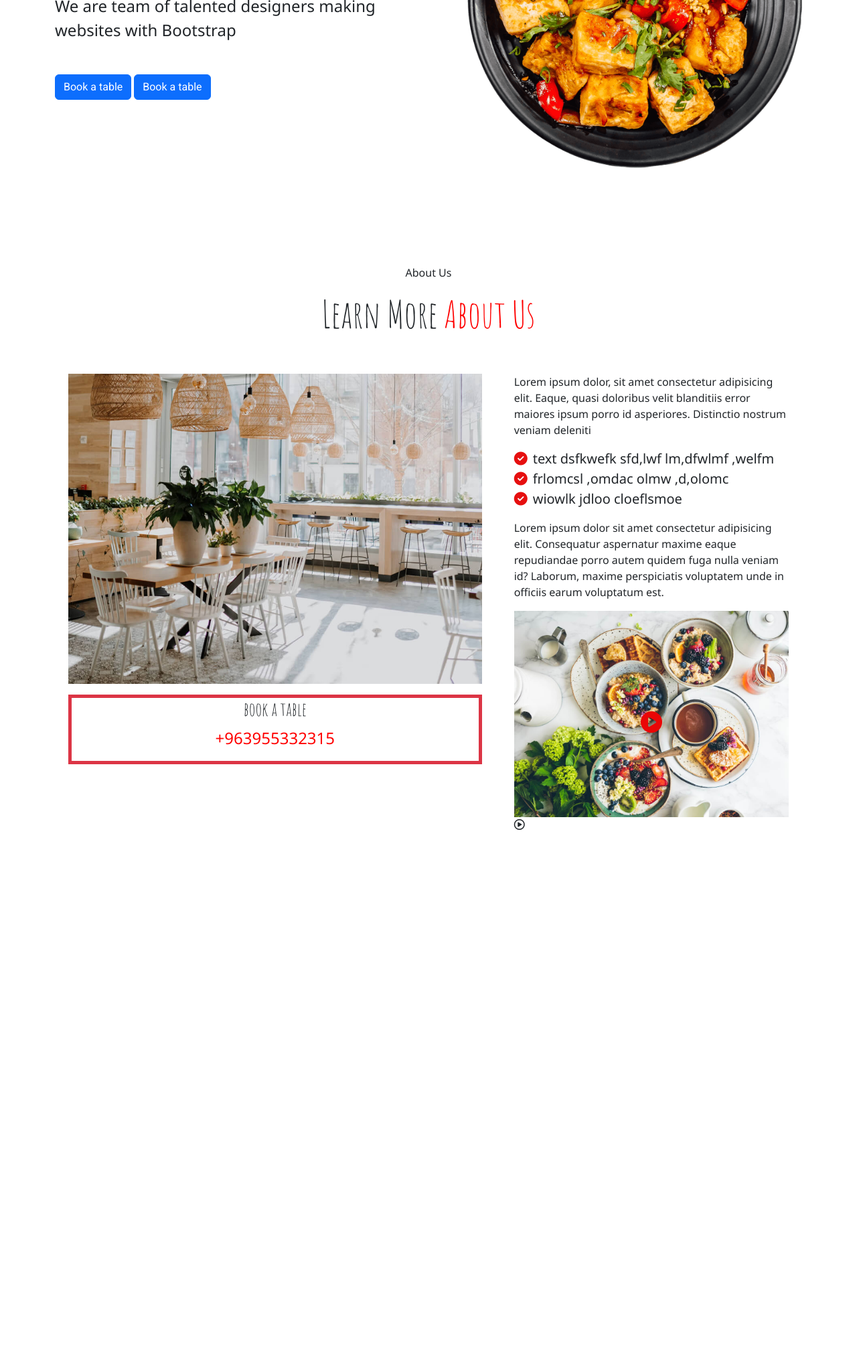
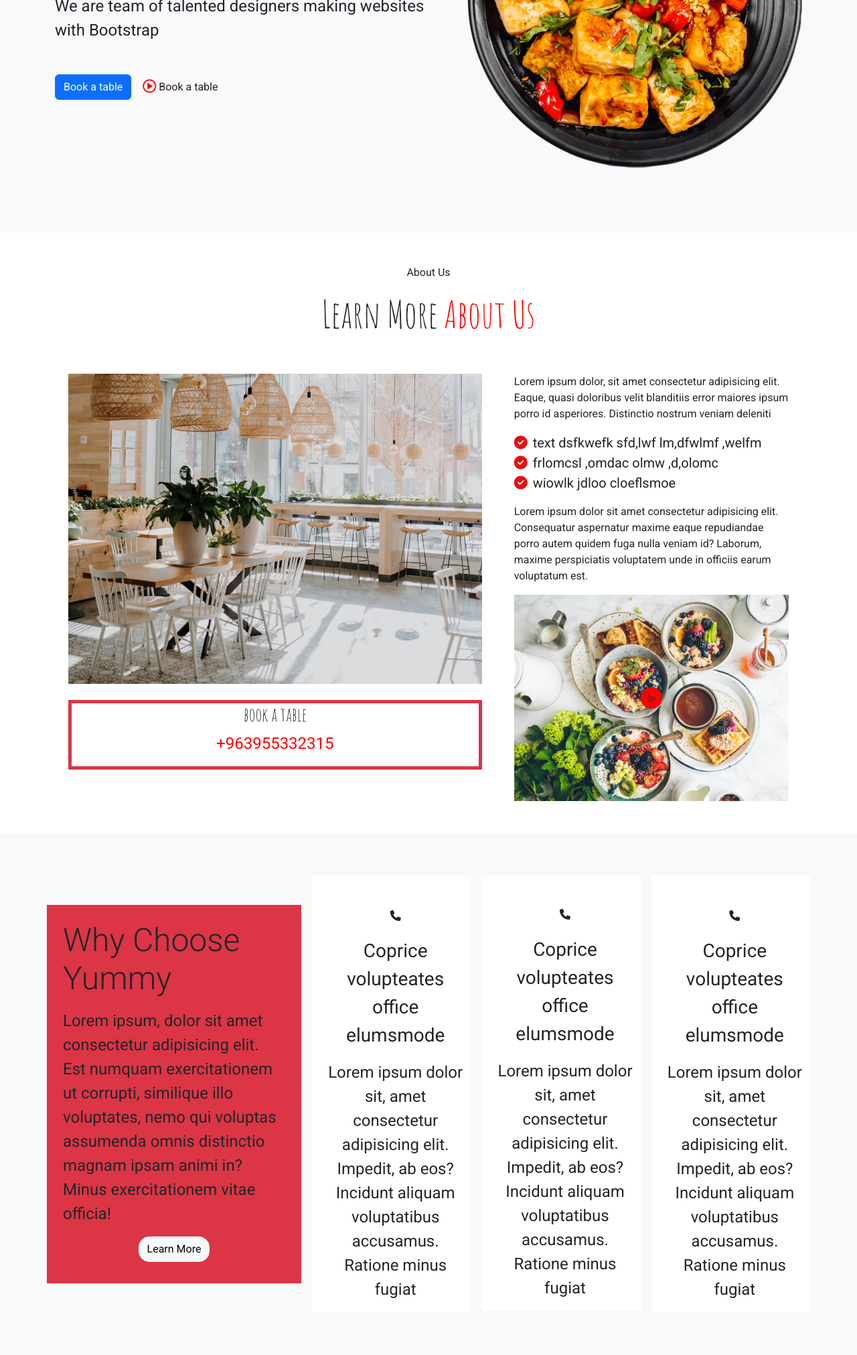
Before and after one commit to tareq5118/Project-level1, a plain HTML site: page index.html in a window 1280 px wide. Shown: the part 365-2388 px from the top of the page at 67% size. Before the commit the page ends 1657 px from the top, so only its background shows below. Drawn offline with Linux system fonts and the light colour scheme.

Commit message:
Add section Why Choose

```diff
--- a/Style.css
+++ b/Style.css
@@ -6,6 +6,7 @@
 :root{
     --var-font-fam-h:"Amatic SC", sans-serif;
     --var-font-fam: "Roboto", sans-serif;
+    /* --var-font-size-normal:16px; */
 
 }
 html{
@@ -19,7 +20,7 @@ font-family: var(--var-font-fam-h);
 }
 p,li{
     font-size: 1.5rem;
-    font-family: 'Segoe UI', Tahoma, Geneva, Verdana, sans-serif;
+    /* font-family: 'Segoe UI', Tahoma, Geneva, Verdana, sans-serif; */
 }
 @media(max-width:786px){
     body{
--- a/index.html
+++ b/index.html
@@ -8,13 +8,13 @@
       rel="stylesheet"
       href="./bootstrap-5.3.7-dist/css/bootstrap.min.css"
     />
-    <link rel="stylesheet" href="./css/all.min.css">
+    <link rel="stylesheet" href="./css/all.min.css" />
     <link rel="stylesheet" href="./Style.css" />
   </head>
   <body>
     <!-- Header -->
     <header>
-      <nav class="navbar navbar-expand-lg bg-body-tertiary">
+      <nav class="navbar navbar-expand-lg bg-body-tertiary bg-white">
         <div class="container">
           <a class="navbar-brand" href="#">Yummy</a>
           <button class="btn btn-primary">Book a Table</button>
@@ -68,7 +68,6 @@
                   <li><a class="dropdown-item" href="#">Another action</a></li>
                   <li><a class="dropdown-item" href="#">Another action</a></li>
                   <li><a class="dropdown-item" href="#">Another action</a></li>
-
                 </ul>
               </li>
             </ul>
@@ -77,60 +76,178 @@
       </nav>
     </header>
     <main>
+      <div class="bg-light">
         <div class="container">
-      <div class="parent-main d-flex justify-content-lg-between flex-wrap-reverse flex-md-nowrap pb-5 ">
-        <div class="hero-content my-5 d-flex flex-column justify-content-center w-50  w-sm-100   " style="width: 48%;">
-<h1 style="font-size: 4rem;;" >Enjour your healthy <br>Delaction food </h1>
-<p class="mb-4">We are team of talented designers making websites with Bootstrap </p>
+          <div
+            class="parent-main d-flex justify-content-lg-between flex-wrap-reverse flex-md-nowrap pb-5"
+          >
+            <div
+              class="hero-content my-5 d-flex flex-column justify-content-center w-50 w-sm-100"
+              style="width: 48%"
+            >
+              <h1 style="font-size: 4rem">
+                Enjour your healthy <br />Delaction food
+              </h1>
+              <p class="mb-4">
+                We are team of talented designers making websites with Bootstrap
+              </p>
               <div>
                 <button class="btn btn-primary my-4">Book a table</button>
 
-  <button class="btn btn-primary ">
-    Book a table</button>
+                <button class="btn">
+                  <i
+                    class="fa-regular fa-circle-play fa-lg"
+                    style="color: #ff0505"
+                  ></i>
+                  Book a table
+                </button>
               </div>
             </div>
             <div class="hero-image my-5">
-          <img class="img-fluid"  src="./imges/hero-img.png" width="500" height="500" alt="">
+              <img
+                class="img-fluid"
+                src="./imges/hero-img.png"
+                width="500"
+                height="500"
+                alt=""
+              />
+            </div>
           </div>
         </div>
       </div>
       <!-- SEction About As -->
 
       <section class="about-as py-5">
-  <div class="container ">
-
-  <div class="title  text-center pb-5 ">
+        <div class="container">
+          <div class="title text-center pb-5">
             <p class="fs-6">About Us</p>
-<h2 class="display-4">Learn More <span style="color: red;">About Us</span></h2></div>
+            <h2 class="display-4">
+              Learn More <span style="color: red">About Us</span>
+            </h2>
+          </div>
           <!-- <div class="d-flex justify-content-between gap-4"> -->
           <div class="row mx-2">
-  <div class=" col-sm-12 col-md-7 col-lg-7 " >
-    <img  class=" img-fluid "src= "./imges/about.jpg" alt="" >
-<div class="book-table border border-5 border-danger text-center mt-3 " >
+            <div class="col-sm-12 col-md-7 col-lg-7">
+              <img class="img-fluid" src="./imges/about.jpg" alt="" />
+              <div
+                class="book-table border border-5 border-danger text-center mt-4"
+              >
                 <h3>book a table</h3>
-  <p style="color: red;">+963955332315</p>
+                <p style="color: red">+963955332315</p>
               </div>
             </div>
-  <div class="content-about d-flex flex-column col ms-4 ">
-    <p  >Lorem ipsum dolor, sit amet consectetur adipisicing elit. Eaque, quasi doloribus velit blanditiis error maiores ipsum porro id asperiores. Distinctio nostrum veniam deleniti </p>
+            <div class="content-about d-flex flex-column col ms-4">
+              <p>
+                Lorem ipsum dolor, sit amet consectetur adipisicing elit. Eaque,
+                quasi doloribus velit blanditiis error maiores ipsum porro id
+                asperiores. Distinctio nostrum veniam deleniti
+              </p>
               <ul class="ps-0">
-      <li class="list-unstyled fs-5 "><i class="fa-sharp fa-solid fa-circle-check pe-2" style="color: #e60f0f;"></i>text dsfkwefk sfd,lwf lm,dfwlmf ,welfm</li>
-      <li class="list-unstyled fs-5 "><i class="fa-sharp fa-solid fa-circle-check pe-2 " style="color: #e60f0f;"></i>frlomcsl ,omdac olmw ,d,olomc </li>
-      <li class="list-unstyled fs-5 "><i class="fa-sharp fa-solid fa-circle-check pe-2 " style="color: #e60f0f;"></i>wiowlk jdloo cloeflsmoe</li>
+                <li class="list-unstyled fs-5">
+                  <i
+                    class="fa-sharp fa-solid fa-circle-check pe-2"
+                    style="color: #e60f0f"
+                  ></i
+                  >text dsfkwefk sfd,lwf lm,dfwlmf ,welfm
+                </li>
+                <li class="list-unstyled fs-5">
+                  <i
+                    class="fa-sharp fa-solid fa-circle-check pe-2"
+                    style="color: #e60f0f"
+                  ></i
+                  >frlomcsl ,omdac olmw ,d,olomc
+                </li>
+                <li class="list-unstyled fs-5">
+                  <i
+                    class="fa-sharp fa-solid fa-circle-check pe-2"
+                    style="color: #e60f0f"
+                  ></i
+                  >wiowlk jdloo cloeflsmoe
+                </li>
               </ul>
 
-    <p>Lorem ipsum dolor sit amet consectetur adipisicing elit. Consequatur aspernatur maxime eaque repudiandae porro autem quidem fuga nulla veniam id? Laborum, maxime perspiciatis voluptatem unde in officiis earum voluptatum est.</p>
+              <p>
+                Lorem ipsum dolor sit amet consectetur adipisicing elit.
+                Consequatur aspernatur maxime eaque repudiandae porro autem
+                quidem fuga nulla veniam id? Laborum, maxime perspiciatis
+                voluptatem unde in officiis earum voluptatum est.
+              </p>
               <div class="position-relative">
-    <img class="img-video-about img-fluid align-self-center w-auto h-auto" src="./imges/about-2.jpg" alt="">
+                <img
+                  class="img-video-about img-fluid align-self-center w-auto h-auto"
+                  src="./imges/about-2.jpg"
+                  alt=""
+                />
                 <!-- <i class="fa-solid fa-circle-play fa-lg fa-beat " style="color: #ea0606;"></i> -->
-    <i class="fa-solid fa-circle-play fa-beat fa-2xl position-absolute top-50 start-50 translate-middle" style="color: #ea0606;"></i>
-    <i class="fa-regular fa-circle-play " style="color:#e60f0f ba"></i>
+                <!-- <i class="fa-regular fa-circle-play fa-beat fa-2xl position-absolute top-50 start-50 translate-middle border border-danger rounded-circle" style="color: #ea0606;"></i> -->
+                <i
+                  class="fa-regular fa-circle-play fa-2xl position-absolute top-50 start-50 translate-middle"
+                  style="color: rgb(188, 13, 13)"
+                ></i>
+                <i
+                  class="fa-solid fa-circle-play fa-beat fa-2xl position-absolute top-50 start-50 translate-middle"
+                  style="color: rgb(242, 7, 7)"
+                ></i>
               </div>
             </div>
-
           </div>
         </div>
       </section>
+      <!--End section About-Us -->
+      <!-- Start Section Why Choose Yummy -->
+      <section class="Section-why-choose bg-light py-5 m-auto">
+        <div class="container">
+          <div class="row align-items-center column-gap-3 py-3">
+            <div class="box-why bg-danger d-flex flex-column col-4 p-4">
+              <p class="display-5">Why Choose <br />Yummy</p>
+              <p>
+                Lorem ipsum, dolor sit amet consectetur adipisicing elit. Est
+                numquam exercitationem ut corrupti, similique illo voluptates,
+                nemo qui voluptas assumenda omnis distinctio magnam ipsam animi
+                in? Minus exercitationem vitae officia!
+              </p>
+              <button class="btn btn-light rounded-4 mb-2 align-self-center">
+                Learn More
+              </button>
+            </div>
+            <div
+              class="box-Coporised-flex flex-column align-items-center text-center justify-content-center ps-4 pt-5 col bg-white"
+            >
+              <i class="fa fa-phone pb-4" aria-hidden="true"></i>
+              <p class="fs-3">Coprice volupteates office elumsmode</p>
+              <p>
+                Lorem ipsum dolor sit, amet consectetur adipisicing elit.
+                Impedit, ab eos? Incidunt aliquam voluptatibus accusamus.
+                Ratione minus fugiat
+              </p>
+            </div>
+            <div
+              class="box-Coporise d-flex flex-column align-items-center text-center justify-content-center ps-4 pt-5 col bg-white"
+            >
+              <i class="fa fa-phone pb-4" aria-hidden="true"></i>
+              <p class="fs-3">Coprice volupteates office elumsmode</p>
+              <p>
+                Lorem ipsum dolor sit, amet consectetur adipisicing elit.
+                Impedit, ab eos? Incidunt aliquam voluptatibus accusamus.
+                Ratione minus fugiat
+              </p>
+            </div>
+            <div
+              class="box-Coporised-flex flex-column align-items-center text-center justify-content-center ps-4 pt-5 col bg-white"
+            >
+              <i class="fa fa-phone pb-4" aria-hidden="true"></i>
+              <p class="fs-3">Coprice volupteates office elumsmode</p>
+              <p>
+                Lorem ipsum dolor sit, amet consectetur adipisicing elit.
+                Impedit, ab eos? Incidunt aliquam voluptatibus accusamus.
+                Ratione minus fugiat
+              </p>
+            </div>
+          </div>
+        </div>
+      </section>
+      <!-- End Section Why Choose Yummy -->
+
     </main>
 
     <script src="./bootstrap-5.3.7-dist/js/bootstrap.bundle.min.js"></script>
```
Lines whose indentation alone changed are shown as unchanged.
